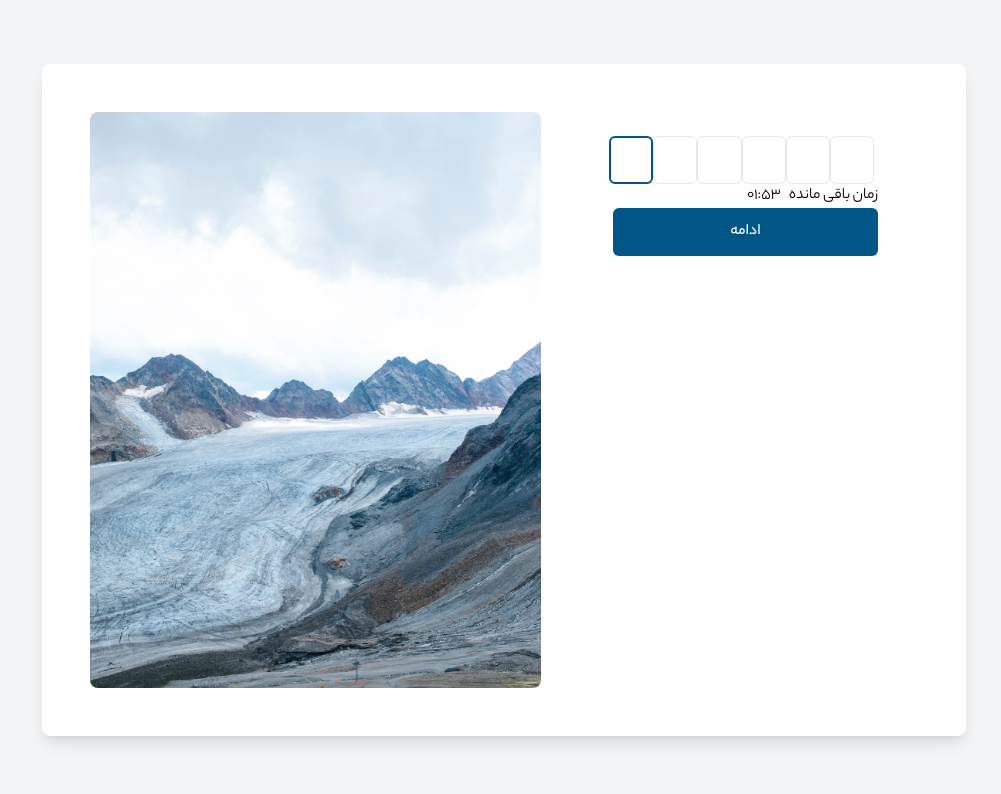
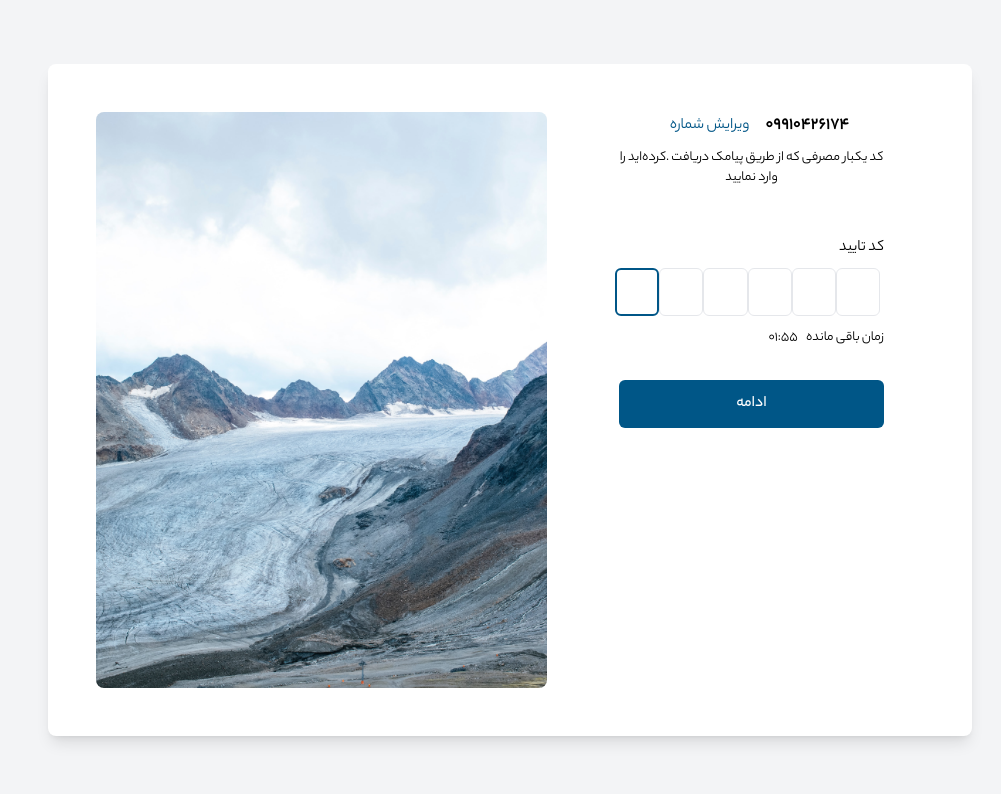
Before and after one commit to alirezaand97/reg, a React (Vite) app: page /lead-otp in a window 1280 px wide. Shown: the top 794 px of the page, without its empty margins (256-1257 px from the left). Built offline with nearby package versions, Linux system fonts and the light colour scheme.

Commit message:
fix otp page ui

```diff
--- a/src/components/general/input/index.tsx
+++ b/src/components/general/input/index.tsx
@@ -17,12 +17,15 @@ const IInput = forwardRef(
     const [showPassword, setShowPassword] = useState<boolean>(false);
     return (
       <div className={`max-w-full w-full`}>
+        {label && (
           <label
             htmlFor={props.id || props.name}
             className="text-sm mb-2 inline-block"
           >
             {label}
           </label>
+        )}
+
         <div className="relative w-full h-12">
           <input
             {...props}
--- a/src/components/general/resend_otp/index.tsx
+++ b/src/components/general/resend_otp/index.tsx
@@ -20,13 +20,14 @@ const ResendOTP = ({
   return (
     <div className={`max-w-full ${className}`}>
       <span className="ml-2">{title}</span>
-      {remainingTime>0 && <span>{convertSecondsToTime(remainingTime)} </span>}
+      {remainingTime > 0 && <span>{convertSecondsToTime(remainingTime)} </span>}
 
       {remainingTime == 0 && (
         <button
           disabled={remainingTime !== 0}
           onClick={handelResendClick}
           type="button"
+          className="text-primary-200"
         >
           ارسال مجدد
         </button>
--- a/src/components/layouts/auth/index.tsx
+++ b/src/components/layouts/auth/index.tsx
@@ -6,7 +6,7 @@ type Props = { children: JSX.Element };
 const AuthLayout = (props: Props) => {
   return (
     <div className="h-screen bg-gray-100">
-      <div className="h-auto sm:h-full ">
+      <div className="h-auto sm:h-full">
         <div className="container mx-auto py-6 md:py-16 px-6  h-full">
           <div className="flex justify-center items-center flex-wrap h-full">
             <div className="xl:w-9/12 w-full h-full">
--- a/src/pages/lead/index.tsx
+++ b/src/pages/lead/index.tsx
@@ -37,11 +37,17 @@ const Lead = () => {
 
   return (
     <AuthLayout>
-      <div className="h-full ">
-        <div className="flex flex-col items-center pb-12">
-          <div className="mb-8"><Logo className="w-48"/></div>
-          <h1 className="mb-2 text-xl font-yekanBold">ثبت نام در سامانه آگاه اکسپرس</h1>
-          <p className="text-sm text-center">برای استفاده از خدمات آگاه، حساب کاربری خود را ایجاد کنید</p>
+      <div className="h-full">
+        <div className="flex flex-col items-center text-center pb-12">
+          <div className="mb-8">
+            <Logo className="w-48" />
+          </div>
+          <h1 className="mb-2 text-xl font-yekanBold">
+            ثبت نام در سامانه آگاه اکسپرس
+          </h1>
+          <p className="text-sm">
+            برای استفاده از خدمات آگاه، حساب کاربری خود را ایجاد کنید
+          </p>
         </div>
         <Formik
           initialValues={{
@@ -65,7 +71,6 @@ const Lead = () => {
                   value={values.phone}
                   onBlur={handleBlur}
                   touched={touched.phone}
-                  className="text-left"
                 />
               </div>
               <div className="mt-5">
--- a/src/pages/lead_otp/index.tsx
+++ b/src/pages/lead_otp/index.tsx
@@ -1,10 +1,11 @@
 import { IButton, ResendOtp } from "@/components/general";
 import OtpInput from "@/components/general/otp_Input";
 import { AuthLayout } from "@/components/layouts";
+import { pageNames } from "@/constant";
 import { CreateLeadReq } from "@/models/auth.model";
 import { useCreateLeadMutation } from "@/store/services/auth";
 import { useFormik } from "formik";
-import { useNavigate } from "react-router-dom";
+import { Link, useNavigate } from "react-router-dom";
 import * as Yup from "yup";
 
 const Lead = () => {
@@ -45,7 +46,22 @@ const Lead = () => {
   return (
     <AuthLayout>
       <div className="h-full ">
+        <div className="flex flex-col items-center text-center pb-12">
+          <div className="mb-2 text-lg flex items-center">
+            <div className="font-yekanBold">09910426174</div>
+            <Link
+              to={{ pathname: pageNames.lead }}
+              className="text-primary-200 mx-4 text-base"
+            >
+              ویرایش شماره
+            </Link>
+          </div>
+          <p className="text-sm">
+            کد یکبار مصرفی که از طریق پیامک دریافت .کرده‌اید را وارد نمایید{" "}
+          </p>
+        </div>
         <form onSubmit={formik.handleSubmit}>
+          <div className="mb-2">کد تایید</div>
           <OtpInput
             value={formik.values.verificationCode}
             onChange={handleChangeOtp}
@@ -54,14 +70,18 @@ const Lead = () => {
             otpType="number"
             disabled={false}
           />
+          <div className="mt-3 text-sm">
             <ResendOtp
               onResendClick={() => console.log("resend")}
               onTimerComplete={() => console.log("completed")}
               maxTime={120}
             />
+          </div>
+          <div className="mt-8">
             <IButton className="bg-primary-200 text-white" type="submit">
               ادامه
             </IButton>
+          </div>
         </form>
       </div>
     </AuthLayout>
```
Lines whose indentation alone changed are shown as unchanged.
